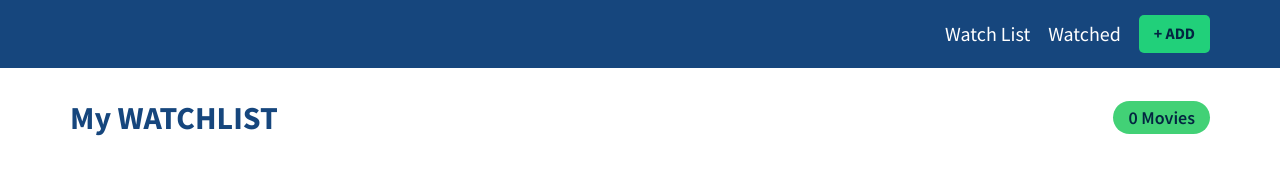
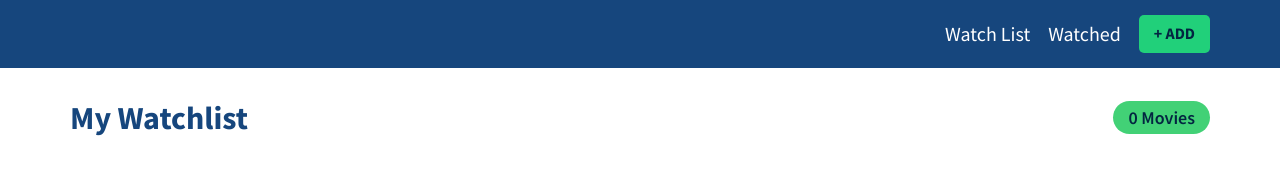
Before and after one commit to chiaki-yamada/movie-watchlist, a React (Create React App) app: page / in a window 1280 px wide. Shown: the top 187 px of the page. Built offline with nearby package versions, Linux system fonts and the light colour scheme.

Commit message:
updated js

```diff
--- a/src/components/Watchlist.js
+++ b/src/components/Watchlist.js
@@ -10,7 +10,7 @@ export const Watchlist = () => {
     <div className='movie-page'>
       <div className='container'>
         <div className='header'>
-          <h1 className='heading'>My WATCHLIST</h1>
+          <h1 className='heading'>My Watchlist</h1>
 
           <span className='count-pill'>
             {watchlist.length} {watchlist.length === 1 ? 'Movie' : 'Movies'}
```
